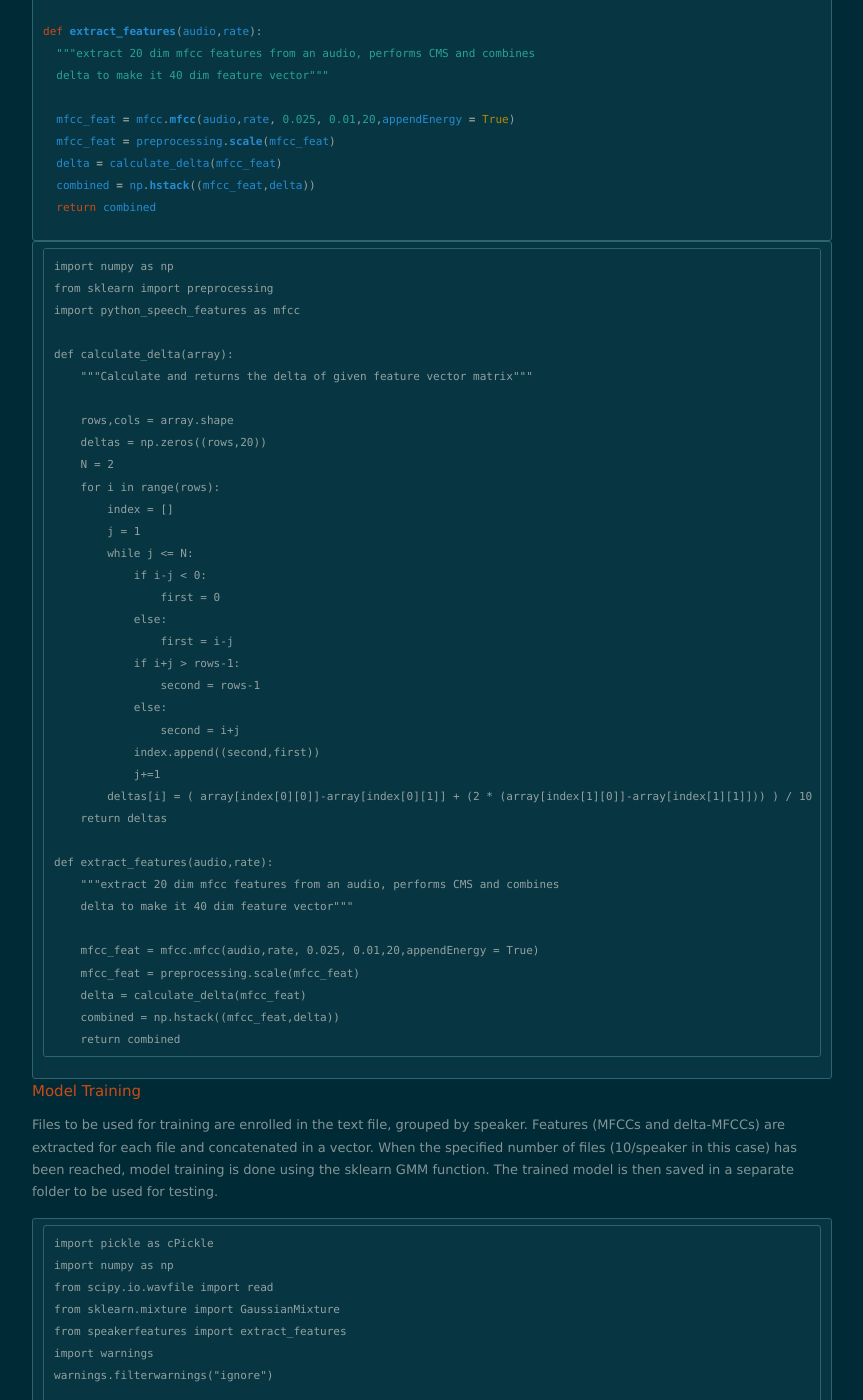
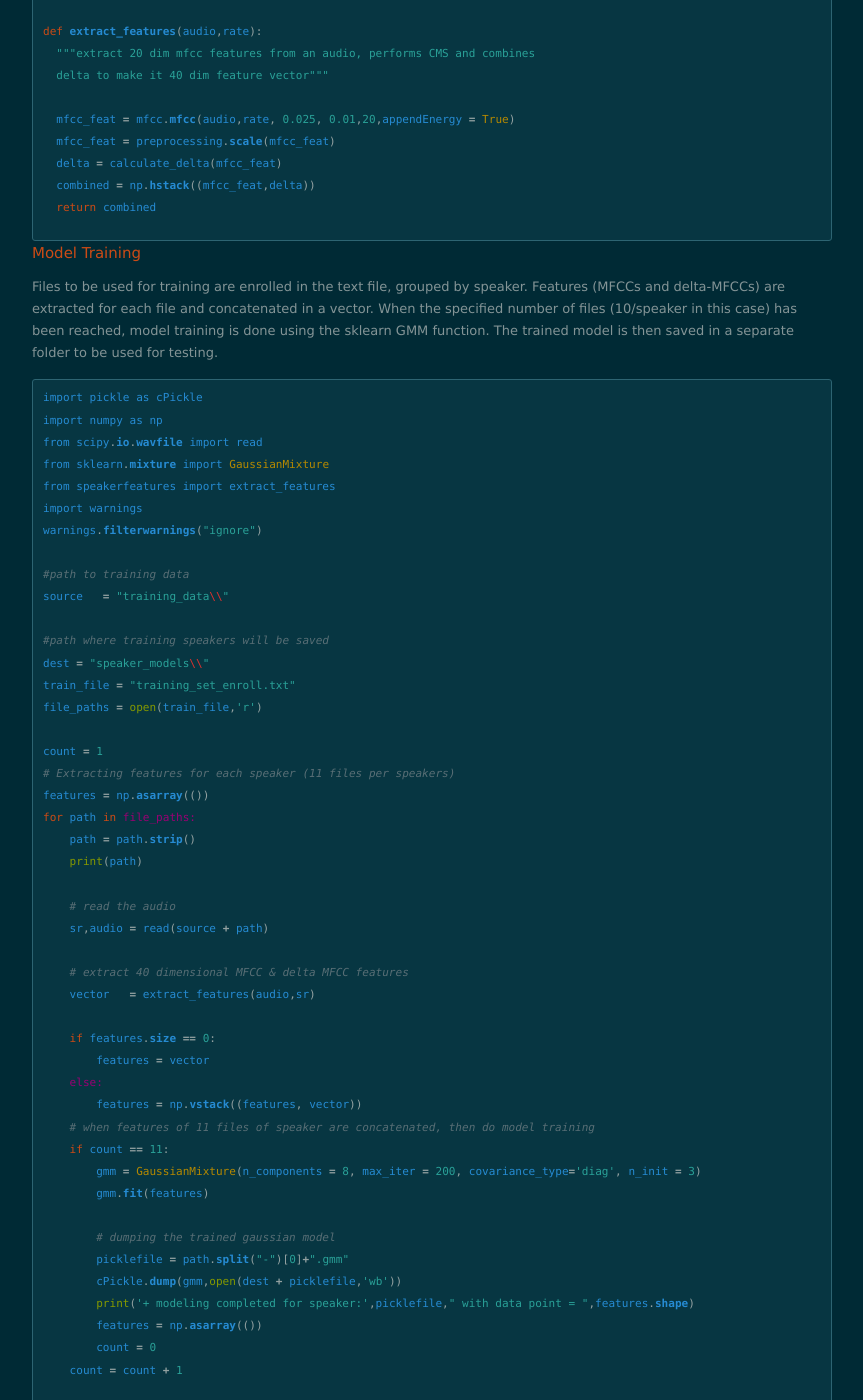
Before and after one commit to nolanschan/nolanschan.github.io, a Jekyll site: the page built from projects/speakerrec/index.markdown, in a window 1280 px wide and 1400 px high, scrolled down 8057 px. Shown: the whole window, without its empty margins (208-1071 px from the left). Built offline with Jekyll 4.4.1, drawn with Linux system fonts in a browser that asks for light colours; nearby versions of some CDN libraries; formulas are drawn with MathJax 3; some of the changed text lies outside the part shown.

Commit message:
Update index.markdown

```diff
--- a/projects/speakerrec/index.markdown
+++ b/projects/speakerrec/index.markdown
@@ -221,138 +221,105 @@ def extract_features(audio,rate):
   return combined
 {% endhighlight %}
 
-    import numpy as np
-    from sklearn import preprocessing
-    import python_speech_features as mfcc
-
-    def calculate_delta(array):
-        """Calculate and returns the delta of given feature vector matrix"""
-
-        rows,cols = array.shape
-        deltas = np.zeros((rows,20))
-        N = 2
-        for i in range(rows):
-            index = []
-            j = 1
-            while j <= N:
-                if i-j < 0:
-                    first = 0
-                else:
-                    first = i-j
-                if i+j > rows-1:
-                    second = rows-1
-                else:
-                    second = i+j
-                index.append((second,first))
-                j+=1
-            deltas[i] = ( array[index[0][0]]-array[index[0][1]] + (2 * (array[index[1][0]]-array[index[1][1]])) ) / 10
-        return deltas
-
-    def extract_features(audio,rate):
-        """extract 20 dim mfcc features from an audio, performs CMS and combines
-        delta to make it 40 dim feature vector"""
-
-        mfcc_feat = mfcc.mfcc(audio,rate, 0.025, 0.01,20,appendEnergy = True)
-        mfcc_feat = preprocessing.scale(mfcc_feat)
-        delta = calculate_delta(mfcc_feat)
-        combined = np.hstack((mfcc_feat,delta))
-        return combined
-
 ### Model Training ###
 
 Files to be used for training are enrolled in the text file, grouped by speaker. Features (MFCCs and delta-MFCCs) are extracted for each file and concatenated in a vector. When the specified number of files (10/speaker in this case) has been reached, model training is done using the sklearn GMM function. The trained model is then saved in a separate folder to be used for testing.
 
-    import pickle as cPickle
-    import numpy as np
-    from scipy.io.wavfile import read
-    from sklearn.mixture import GaussianMixture
-    from speakerfeatures import extract_features
-    import warnings
-    warnings.filterwarnings("ignore")
+{% highlight ruby %}
+import pickle as cPickle
+import numpy as np
+from scipy.io.wavfile import read
+from sklearn.mixture import GaussianMixture
+from speakerfeatures import extract_features
+import warnings
+warnings.filterwarnings("ignore")
 
-    #path to training data
-    source   = "training_data\\"
+#path to training data
+source   = "training_data\\"
 
-    #path where training speakers will be saved
-    dest = "speaker_models\\"
-    train_file = "training_set_enroll.txt"
-    file_paths = open(train_file,'r')
+#path where training speakers will be saved
+dest = "speaker_models\\"
+train_file = "training_set_enroll.txt"
+file_paths = open(train_file,'r')
 
-    count = 1
-    # Extracting features for each speaker (11 files per speakers)
-    features = np.asarray(())
-    for path in file_paths:
-        path = path.strip()
-        print(path)
+count = 1
+# Extracting features for each speaker (11 files per speakers)
+features = np.asarray(())
+for path in file_paths:
+    path = path.strip()
+    print(path)
 
-        # read the audio
-        sr,audio = read(source + path)
+    # read the audio
+    sr,audio = read(source + path)
 
-        # extract 40 dimensional MFCC & delta MFCC features
-        vector   = extract_features(audio,sr)
+    # extract 40 dimensional MFCC & delta MFCC features
+    vector   = extract_features(audio,sr)
 
-        if features.size == 0:
-            features = vector
-        else:
-            features = np.vstack((features, vector))
-        # when features of 11 files of speaker are concatenated, then do model training
-        if count == 11:
-            gmm = GaussianMixture(n_components = 8, max_iter = 200, covariance_type='diag', n_init = 3)
-            gmm.fit(features)
+    if features.size == 0:
+        features = vector
+    else:
+        features = np.vstack((features, vector))
+    # when features of 11 files of speaker are concatenated, then do model training
+    if count == 11:
+        gmm = GaussianMixture(n_components = 8, max_iter = 200, covariance_type='diag', n_init = 3)
+        gmm.fit(features)
 
-            # dumping the trained gaussian model
-            picklefile = path.split("-")[0]+".gmm"
-            cPickle.dump(gmm,open(dest + picklefile,'wb'))
-            print('+ modeling completed for speaker:',picklefile," with data point = ",features.shape)
-            features = np.asarray(())
-            count = 0
-        count = count + 1
+        # dumping the trained gaussian model
+        picklefile = path.split("-")[0]+".gmm"
+        cPickle.dump(gmm,open(dest + picklefile,'wb'))
+        print('+ modeling completed for speaker:',picklefile," with data point = ",features.shape)
+        features = np.asarray(())
+        count = 0
+    count = count + 1
+{% endhighlight %}
 
 ### Validation Testing ###
 
 Files to be tested are enrolled in the text file. Each file is compared with the trained models. The most similar is declared the "winner".
 
-    import os
-    import pickle as cPickle
-    import numpy as np
-    from scipy.io.wavfile import read
-    from speakerfeatures import extract_features
-    import warnings
-    warnings.filterwarnings("ignore")
-    import time
+{% highlight ruby %}
+import os
+import pickle as cPickle
+import numpy as np
+from scipy.io.wavfile import read
+# from speakerfeatures import extract_features
+import warnings
+warnings.filterwarnings("ignore")
+import time
 
-    #path to training data
-    source   = "test_data\\"
-    modelpath = "speaker_models\\"
-    test_file = "test_set_enroll.txt"
-    file_paths = open(test_file,'r')
+#path to training data
+source   = "test_data\\"
+modelpath = "speaker_models\\"
+test_file = "test_set_enroll.txt"
+file_paths = open(test_file,'r')
 
-    gmm_files = [os.path.join(modelpath,fname) for fname in
-                  os.listdir(modelpath) if fname.endswith('.gmm')]
+gmm_files = [os.path.join(modelpath,fname) for fname in
+              os.listdir(modelpath) if fname.endswith('.gmm')]
 
-    #Load the Gaussian Speaker Models
-    models    = [cPickle.load(open(fname,'rb')) for fname in gmm_files]
-    speakers   = [fname.split("\\")[-1].split(".gmm")[0] for fname
-                  in gmm_files]
+#Load the Gaussian Speaker Models
+models    = [cPickle.load(open(fname,'rb')) for fname in gmm_files]
+speakers   = [fname.split("\\")[-1].split(".gmm")[0] for fname
+              in gmm_files]
 
-    # Read the test directory and get the list of test audio files
-    for path in file_paths:
+# Read the test directory and get the list of test audio files
+for path in file_paths:
 
-        path = path.strip()
-        print(path)
-        sr,audio = read(source + path)
-        vector   = extract_features(audio,sr)
+    path = path.strip()
+    print(path)
+    sr,audio = read(source + path)
+    vector   = extract_features(audio,sr)
 
-        log_likelihood = np.zeros(len(models))
+    log_likelihood = np.zeros(len(models))
 
-        for i in range(len(models)):
-            gmm    = models[i]  #checking with each model one by one
-            scores = np.array(gmm.score(vector))
-            log_likelihood[i] = scores.sum()
+    for i in range(len(models)):
+        gmm    = models[i]  #checking with each model one by one
+        scores = np.array(gmm.score(vector))
+        log_likelihood[i] = scores.sum()
 
-        winner = np.argmax(log_likelihood)
-        print("\tdetected as - ", speakers[winner])
-        time.sleep(1.0)
+    winner = np.argmax(log_likelihood)
+    print("\tdetected as - ", speakers[winner])
+    time.sleep(1.0)
+{% endhighlight %}
 
 ## Results and Discussion ##
 
```
